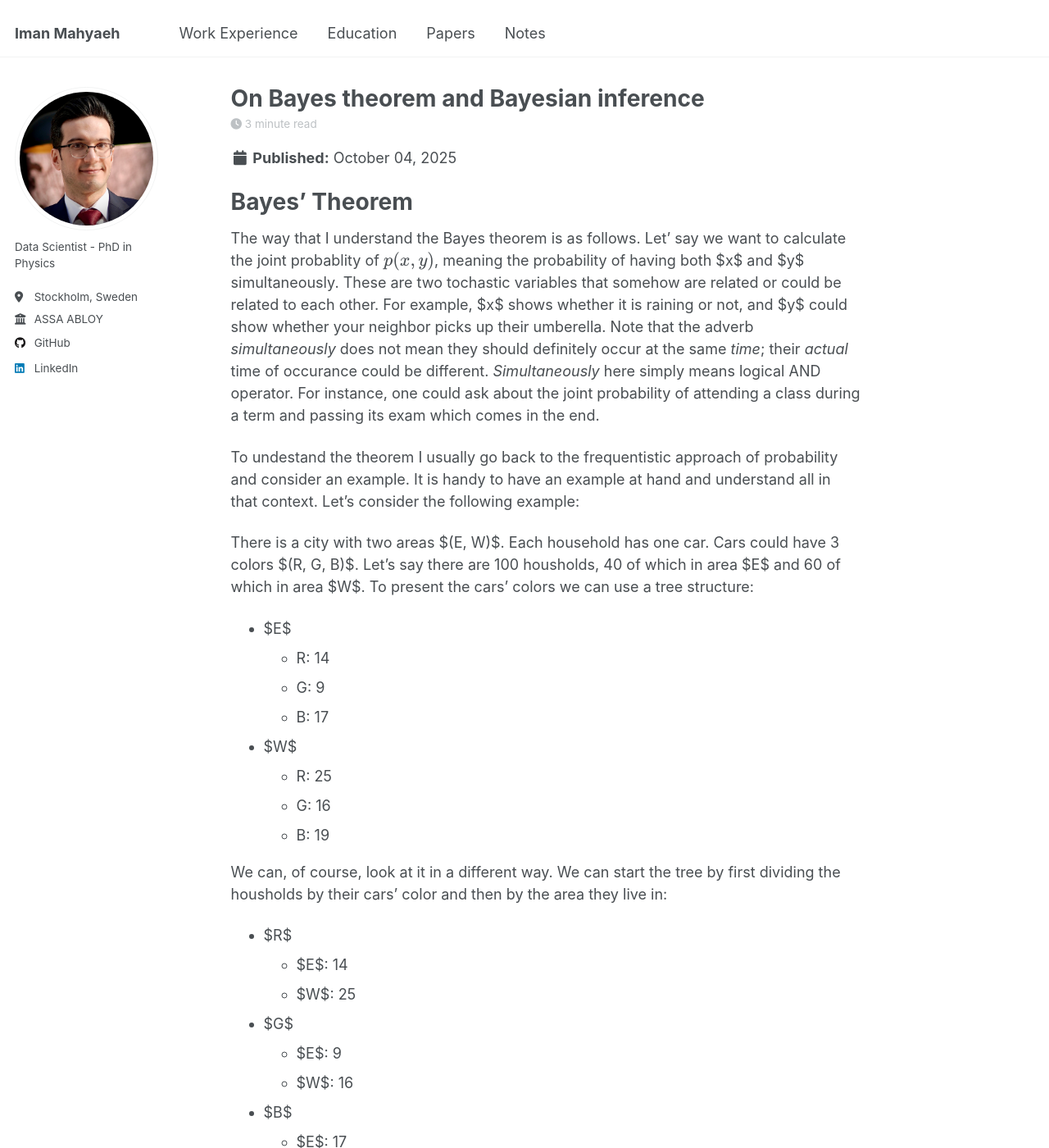
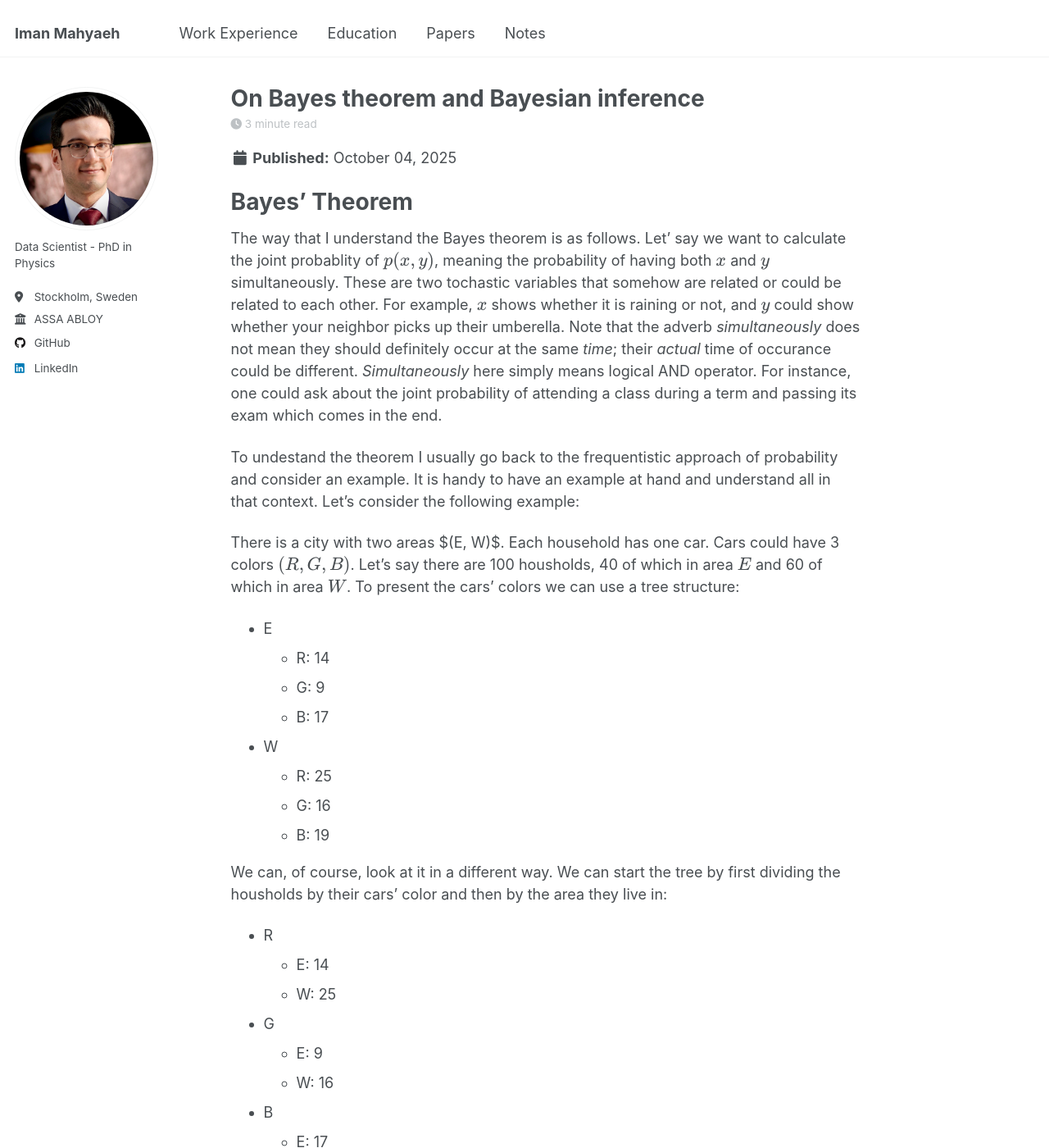
Before and after one commit to imanm24/imanm24.github.io, a Jekyll site: the page built from _posts/2025-10-4-blog-post-1.md, in a window 1280 px wide and 1400 px high. Shown: the whole window at 82% size. Built offline with Jekyll 4.4.1, drawn with Linux system fonts in a browser that asks for light colours; some of the changed text lies outside the part shown.

Commit message:
Update 2025-10-4-blog-post-1.md

```diff
--- a/_posts/2025-10-4-blog-post-1.md
+++ b/_posts/2025-10-4-blog-post-1.md
@@ -21,32 +21,32 @@ tags:
 
 # Bayes' Theorem
 
-The way that I understand the Bayes theorem is as follows. Let' say we want to calculate the joint probablity of $$p(x,y)$$, meaning the probability of having both $x$ and $y$ simultaneously. These are two tochastic variables that somehow are related or could be related to each other. For example, $x$ shows whether it is raining or not, and $y$ could show whether your neighbor picks up their umberella. Note that the adverb *simultaneously* does not mean they should definitely occur at the same *time*; their *actual* time of occurance could be different. *Simultaneously* here simply means logical AND operator. For instance, one could ask about the joint probability of attending a class during a term and passing its exam which comes in the end.
+The way that I understand the Bayes theorem is as follows. Let' say we want to calculate the joint probablity of $$p(x,y)$$, meaning the probability of having both $$x$$ and $$y$$ simultaneously. These are two tochastic variables that somehow are related or could be related to each other. For example, $$x$$ shows whether it is raining or not, and $$y$$ could show whether your neighbor picks up their umberella. Note that the adverb *simultaneously* does not mean they should definitely occur at the same *time*; their *actual* time of occurance could be different. *Simultaneously* here simply means logical AND operator. For instance, one could ask about the joint probability of attending a class during a term and passing its exam which comes in the end.
 
 To undestand the theorem I usually go back to the frequentistic approach of probability and consider an example. It is handy to have an example at hand and understand all in that context. Let's consider the following example:
 
-There is a city with two areas $(E, W)$. Each household has one car. Cars could have 3 colors $(R, G, B)$. Let's say there are 100 housholds, 40 of which in area $E$ and 60 of which in area $W$. To present the cars' colors we can use a tree structure:
+There is a city with two areas $(E, W)$. Each household has one car. Cars could have 3 colors $$(R, G, B)$$. Let's say there are 100 housholds, 40 of which in area $$E$$ and 60 of which in area $$W$$. To present the cars' colors we can use a tree structure:
 
-- $E$
+- E
     - R: 14
     - G: 9
     - B: 17
-- $W$
+- W
     - R: 25
     - G: 16
     - B: 19
 
 We can, of course, look at it in a different way. We can start the tree by first dividing the housholds by their cars' color and then by the area they live in:
 
-- $R$
-    - $E$: 14
-    - $W$: 25
-- $G$
-    - $E$: 9
-    - $W$: 16
-- $B$
-    - $E$: 17
-    - $W$: 19
+- R
+    - E: 14
+    - W: 25
+- G
+    - E: 9
+    - W: 16
+- B
+    - E: 17
+    - W: 19
 
 We can now ask, how many people live in area $E$ *AND* (the logical one, *simultaneously*) have a blue car? To answer that we can do it in two ways:
 1. Either first select people who live in area $E$, which are 40. And then see that among those 17 households have a blue car.
@@ -58,15 +58,28 @@ Now let's go back to the joint probability. Let's ask what is the probability of
 
 Well, the result is $17%$, because 17 out of 100 household fulfill both conditions. Now let's calculate it using probabilities. Again we can do it in two ways:
 
-We can first ask ourselves what is the probability of choosing a household from the area $E$. It is 40 out of 100: (in what follows "a" stands for area and "c" stands for color.)
+We can first ask ourselves what is the probability of choosing a household from the area $$E$$. It is 40 out of 100: (in what follows "a" stands for area and "c" stands for color.)
 
+$$
 \begin{equation}
 p(a = E) = 40/ 100 = 0.4 \ .
+\label{eq:p_E}
 \end{equation}
+$$
 
-We can now ask that what *given* a houshold in
+We can now ask that what is the probability of having a blue cae a houshold in region $$E$$? Or in a bit more technical term, *given* a household in region $$E$$, what is such a probability?
 
-As seen in Equation \(\ref{eq:energy}\), energy and mass are equivalent.
+$$
+\begin{aligned}
+a &= b + c \\
+  &= d + e + f \\
+  &= g
+\label{eq:p_multiple}
+\end{aligned}
+$$
+
+
+As seen in Equation \(\ref{eq:p_E}\), energy and mass are equivalent.
 
 
 #(*Remark*: We could be picky and rigorous and all of that and distinguish between a stochastic variable and the **value** that it takes. It is definitly a fair concern. There is no doubt about that. To my limited exprience, usually the distinction is clear and understandable from the context. Sometimes people start with the diference and at some point drop it. In a scientfic book or paper one may need to keep the distinction clear, but we drop it for the moment.)
```
